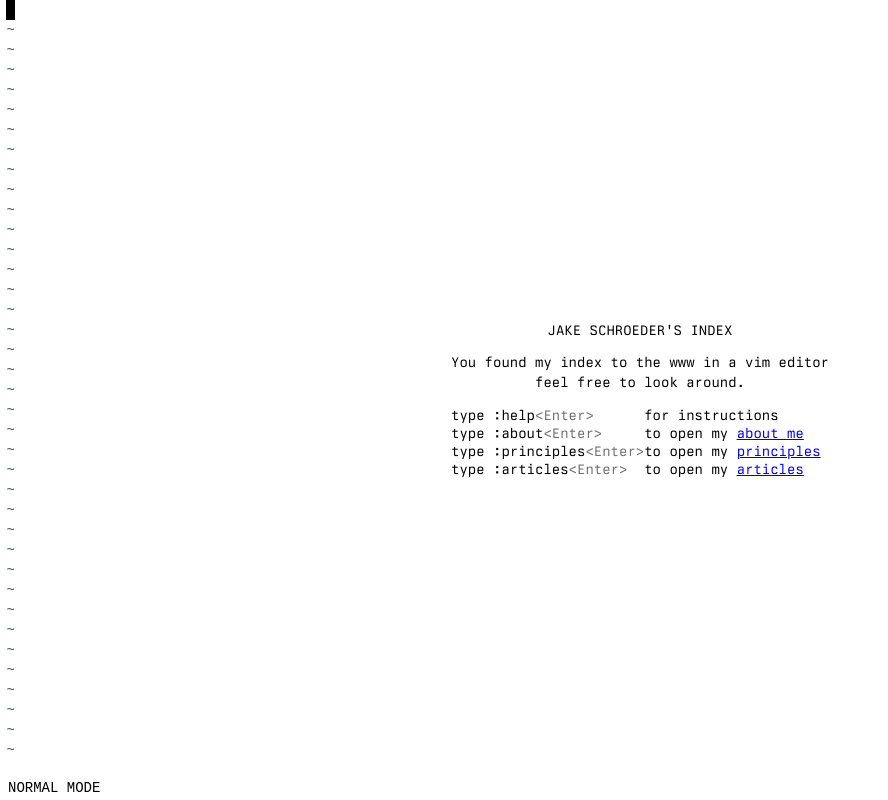
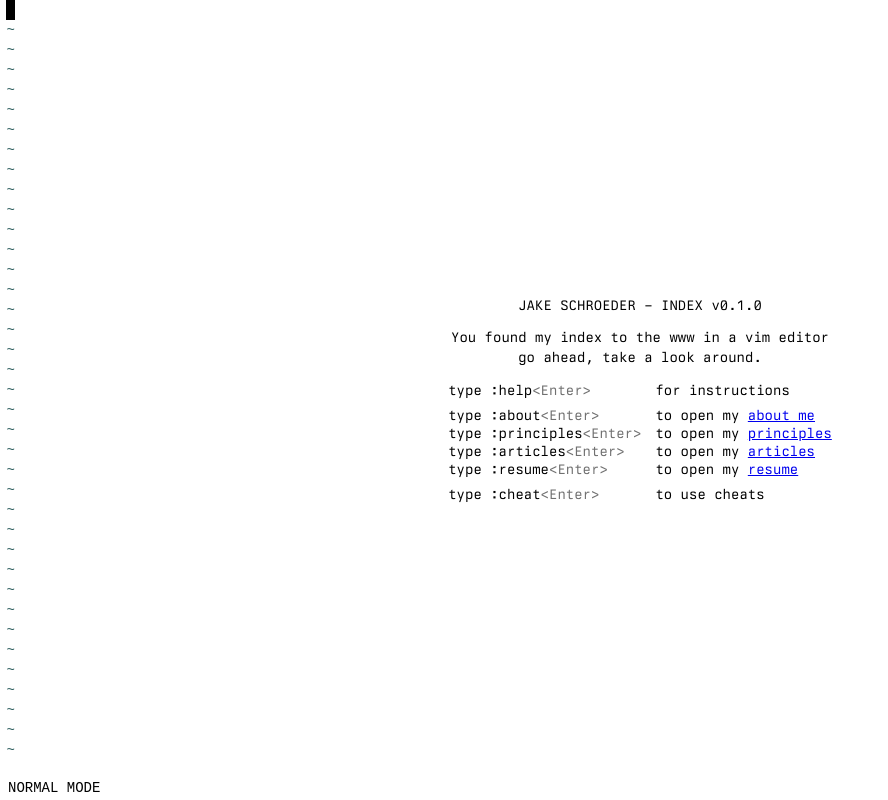
Before and after one commit to JakeSchroeder/vim-editor-thing, a plain HTML site: page index.html in a window 1280 px wide. Shown: the whole page, without its empty margins (0-888 px from the left). Drawn offline with Linux system fonts and the light colour scheme.

```diff
--- a/index.html
+++ b/index.html
@@ -23,30 +23,34 @@
         z-index: 10;
       "
     >
-      <h1 style="font-weight: normal; text-align: center">JAKE SCHROEDER'S INDEX</h1>
+      <h1 style="font-weight: normal; text-align: center">JAKE SCHROEDER – INDEX v0.1.0</h1>
       <h2 style="font-weight: normal; text-align: center; padding-top: 14px; line-height: 20px">
         You found my index to the www in a vim editor<br />
-        feel free to look around.
+        go ahead, take a look around.
       </h2>
-      <nav style="padding-top: 14px; display: flex">
+      <nav style="padding-top: 14px; display: flex; gap: 14px">
         <ul style="list-style: none; padding: 0px; line-height: 18px">
           <li>type :help<span style="color: #707070">&lt;Enter&gt;</span></li>
-          <li>type :about<span style="color: #707070">&lt;Enter&gt;</span></li>
+          <li style="padding-top: 7px">type :about<span style="color: #707070">&lt;Enter&gt;</span></li>
           <li>type :principles<span style="color: #707070">&lt;Enter&gt;</span></li>
           <li>type :articles<span style="color: #707070">&lt;Enter&gt;</span></li>
+          <li>type :resume<span style="color: #707070">&lt;Enter&gt;</span></li>
+          <li style="padding-top: 7px">type :cheat<span style="color: #707070">&lt;Enter&gt;</span></li>
         </ul>
         <ul style="list-style: none; padding: 0px; line-height: 18px">
           <li>for instructions</li>
-          <li>to open my <a href="./about.html">about me</a></li>
+          <li style="padding-top: 7px">to open my <a href="./about.html">about me</a></li>
           <li>to open my <a href="./principles.html">principles</a></li>
           <li>to open my <a href="./articles.html">articles</a></li>
+          <li>to open my <a href="./resume.html">resume</a></li>
+          <li style="padding-top: 7px">to use cheats</li>
         </ul>
       </nav>
     </main>
     <div id="vim-emulator"></div>
     <script src="./vim-emulator.js"></script>
     <script>
-      initVimEditor("Home");
+      initVimEditor("home");
     </script>
   </body>
 </html>
--- a/vim-emulator.js
+++ b/vim-emulator.js
@@ -1,17 +1,18 @@
 function initVimEditor(page) {
   const pageContents = {
-    Help: [
+    help: [
       "",
       "JAKE'S VIM SIMULATOR HELP",
-      "----------",
       "",
-      "MODES",
-      "------",
+      "++++++++++++++++++++++++++++++++++++++++++++++++++++++++",
+      "",
+      "MODES:",
+      "",
       "Normal Mode - Press <Esc> to enter",
       "Insert Mode - Press i to enter",
       "",
-      "COMMANDS",
-      "--------",
+      "COMMANDS:",
+      "",
       ":help<Enter>      - Show these instructions",
       ":home<Enter>     - Show home screen",
       ":about<Enter>     - Show about me",
@@ -19,15 +20,68 @@
       ":articles<Enter>  - Show all articles",
       ":q<Enter>         - Quit editor",
       "",
-      "NAVIGATION",
-      "----------",
+      "NAVIGATION:",
+      "",
       "h - move left",
       "j - move down",
       "k - move up",
       "l - move right",
       "",
+      "++++++++++++++++++++++++++++++++++++++++++++++++++++++++",
     ],
-    About: ["Welcome to the About page", "Here you can learn more about this editor"],
+    about: [
+      "",
+      "WHAT ABOUT JAKE?",
+      "",
+      "++++++++++++++++++++++++++++++++++++++++++++++++++++++++",
+      "",
+      "DISCIPLINES:",
+      "",
+      "<ENGINEER/>      :   I like solving engineering problems",
+      "*DESIGNER*       :   I like solving design problems",
+      "!ENTREPRENEUR!   :   I like solving business problems",
+      "",
+      "++++++++++++++++++++++++++++++++++++++++++++++++++++++++",
+      "",
+      "ABOUT ME:",
+      "",
+      "Grew up in Chicago, IL",
+      "Started programming at age 12",
+      "Got my first programming job at age 15",
+      "Built a software start-up with my dad",
+      "Lived abroad for a few years after college",
+      "Now live in California",
+      "Work as a Design Engineer @Axiom",
+      "",
+      "++++++++++++++++++++++++++++++++++++++++++++++++++++++++",
+    ],
+    principles: [
+      "",
+      "JAKE'S FIRST PRINCIPLES",
+      "",
+      "++++++++++++++++++++++++++++++++++++++++++++++++++++++++",
+      "",
+      ">> Humans know no truth, only useful explanations.",
+      ">> Science lets us measure how useful an explanation is.",
+      ">> Computers are just VMs themselves.",
+      ">> Art is the closest humans can get to the Universe.",
+      ">> Credentialists believe more in bureaucracy than innovation.",
+      ">> Clear and serious purpose beats having excess wealth.",
+      ">> In the absence of a religion man will invent his own.",
+      ">> Water invented man to carry itself uphill.",
+      ">> Life is a paradox.",
+      "",
+      "++++++++++++++++++++++++++++++++++++++++++++++++++++++++",
+    ],
+    articles: [
+      "ARTICLES DIR VIEW:",
+      "move cursor to line and type<Enter> to read",
+      "++++++++++++++++++++++++++++++++++++++++++++++++++++++++",
+      "../",
+      "<Using Good AI to Fights Bad AI>",
+      "<How to Build a 3D FPS Game in the Web Browser>",
+      "<What Really Is Complexity Anyway?>",
+    ],
   };
 
   let lines = pageContents[page] || [""];
@@ -159,6 +213,12 @@
     if (cmd === "about") {
       window.location.href = "./about.html";
     }
+    if (cmd === "principles") {
+      window.location.href = "./principles.html";
+    }
+    if (cmd === "articles") {
+      window.location.href = "./articles.html";
+    }
     if (cmd === "q") {
       window.location.href = "https://www.google.com";
     }
@@ -178,13 +238,19 @@
       case "i":
         mode = "insert";
         break;
+      // Left movement
       case "h":
+      case "ArrowLeft":
         if (cursorPos.col > 0) cursorPos.col--;
         break;
+      // Right movement
       case "l":
+      case "ArrowRight":
         if (cursorPos.col < (lines[cursorPos.line]?.length || 0)) cursorPos.col++;
         break;
+      // Down movement
       case "j":
+      case "ArrowDown":
         if (cursorPos.line < lines.length - 1) {
           cursorPos.line++;
           const lineLength = lines[cursorPos.line].length;
@@ -192,7 +258,9 @@
           scrollToCursor();
         }
         break;
+      // Up movement
       case "k":
+      case "ArrowUp":
         if (cursorPos.line > 0) {
           cursorPos.line--;
           const lineLength = lines[cursorPos.line].length;
@@ -202,7 +270,6 @@
         break;
     }
   }
-
   function handleCommandMode(e) {
     if (e.key === "Enter") {
       const cmd = commandBuffer.slice(1);
@@ -252,7 +319,7 @@
     }
   }
 
-  container.addEventListener("keydown", (e) => {
+  window.addEventListener("keydown", (e) => {
     e.preventDefault();
 
     switch (mode) {
@@ -270,7 +337,7 @@
     render();
   });
 
-  container.addEventListener("wheel", (e) => {
+  window.addEventListener("wheel", (e) => {
     const linesBefore = cursorPos.line;
     if (e.deltaY > 0) {
       if (cursorPos.line < lines.length - 1) {
```
Also changed, not shown: about.html (+1 -1 lines), articles.html (renamed from help.html, +2 -2 lines), principles.html (+1 -1 lines).
